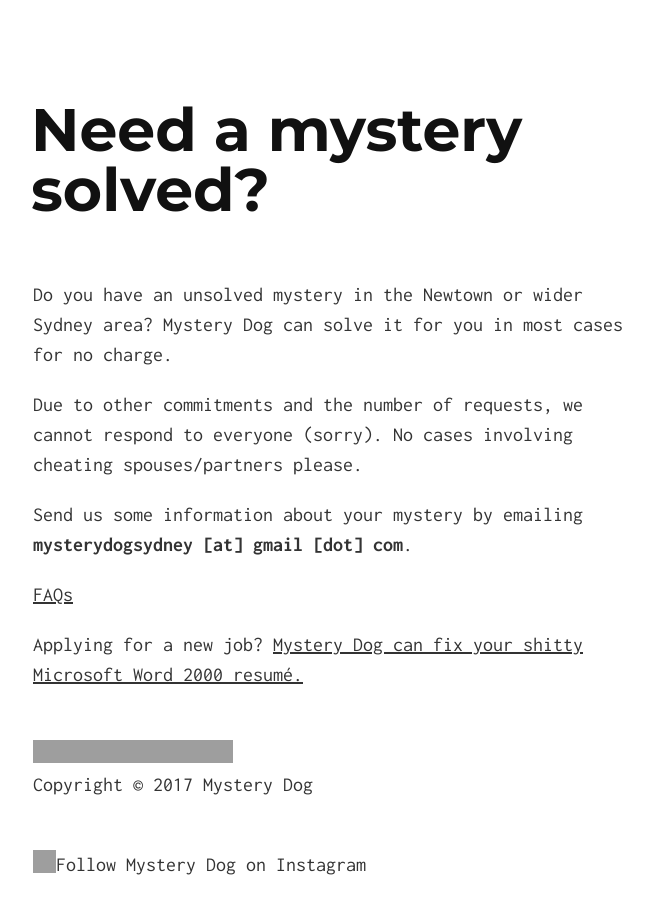
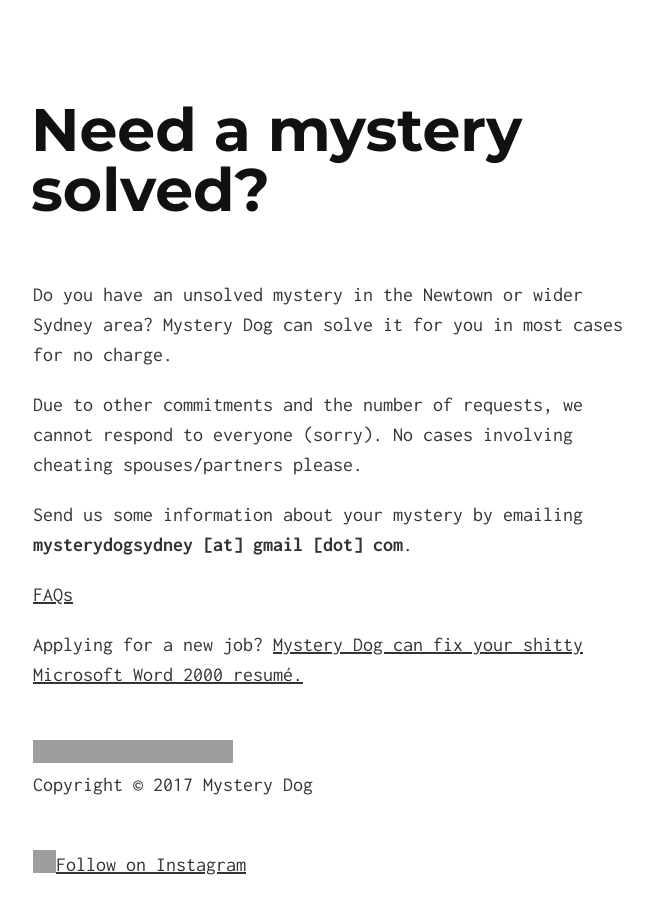
Before and after one commit to tomjoyner/shopping_cart, a Jekyll site: the page built from index.md, in a window 1280 px wide, cut to the strip 0-980 px from the top of the page. Shown: the top 914 px of the strip, without its empty margins (307-960 px from the left). Built offline with Jekyll 4.4.1, drawn with Linux system fonts in a browser that asks for light colours; our own code applies the rules of GitHub Pages for plain Markdown files; grey boxes are pictures that could not be loaded.

Commit message:
Update index.md

```diff
--- a/index.md
+++ b/index.md
@@ -16,4 +16,6 @@
 <p>Applying for a new job? <a href="/resumeservice.html">Mystery Dog can fix your shitty Microsoft Word 2000 resumé.</a></p>
 <br><img src="https://cdn.shopify.com/s/files/1/2212/7751/files/MysteryDog_logo_web.png?4061547665473719697" alt="Mystery Dog logo" height="23" width="200" align=left></br>
 <p>Copyright © 2017 Mystery Dog</p>
-<br><img src="https://cdn.shopify.com/s/files/1/2212/7751/files/glyph-logo_May2016.png?3410662746238600353" alt="Instagram icon" height="23" width="23" align=left>Follow Mystery Dog on Instagram</br>
+<a href="https://www.instagram.com/mystery.dog/">
+<br><img src="https://cdn.shopify.com/s/files/1/2212/7751/files/glyph-logo_May2016.png?3410662746238600353" alt="Instagram icon" height="23" width="23" align=left> Follow on Instagram</br>
+</a>
```
